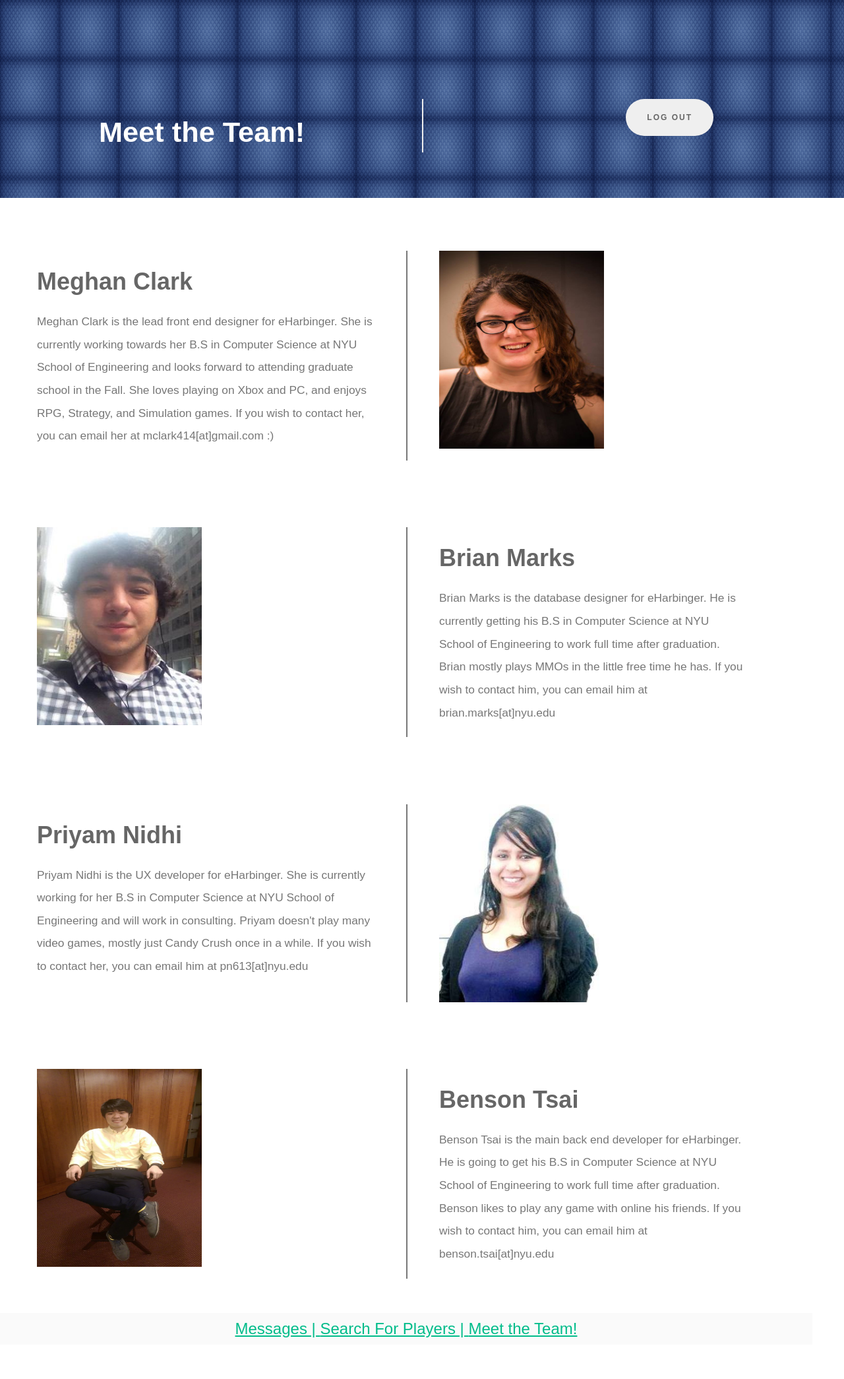
After one commit to ben7293/eHarbinger, a PHP site: page /contactUs.php in a window 1280 px wide. The commit adds this page. Shown: the whole page at 66% size. Run offline with PHP 8.4, Linux system fonts and the light colour scheme; some libraries are stand-ins or nearby versions.

Commit message:
Converted contact.html to contact.php Corrected footer links Restore logout button functionality

```diff
--- /dev/null
+++ b/contactUs.php
@@ -0,0 +1,73 @@
+<!DOCTYPE HTML>
+<html>
+	<head>
+		<meta charset="utf-8">
+        <title>eHarbinger</title>
+        <link rel="stylesheet" type="text/css" href="css/main.css">
+		<link href="font-awesome/css/font-awesome.min.css" rel="stylesheet" type="text/css">
+    <link rel="stylesheet" href="http://maxcdn.bootstrapcdn.com/bootstrap/3.3.5/css/bootstrap.min.css">
+    <link rel="stylesheet" href="main.css">
+    <script src="js/vendor/modernizr-2.8.3.min.js"></script>
+    <script src="https://ajax.googleapis.com/ajax/libs/jquery/1.11.3/jquery.min.js"></script>
+    <script src="http://maxcdn.bootstrapcdn.com/bootstrap/3.3.5/js/bootstrap.min.js"></script>
+	</head>
+	<body>
+		<header id = 'banner'>
+			<div class = 'inner split'>
+			<section>
+				<h2> Meet the Team! </h2>
+			</section>
+			<section>
+				<!-- Needs button to be able to log out -->
+				<button class = 'button-right' onclick = "logout()"> Log Out </button>
+			</section>
+			</div>
+		</header>
+		<section class = 'wrapper'>
+		<div class = 'inner split'>
+			<section>
+				<h1> Meghan Clark </h1>
+				<p> Meghan Clark is the lead front end designer for eHarbinger. She is currently working towards her B.S in Computer Science at NYU School of Engineering and looks forward to attending graduate school in the Fall. She loves playing on Xbox and PC, and enjoys RPG, Strategy, and Simulation games. If you wish to contact her, you can email her at mclark414[at]gmail.com :)</p>
+			</section>
+			<section>
+				<img src = "images/ProfilePicture.jpg" height = "300px" width = "250px">
+			</section>
+		</div>
+		<br>
+		<br>
+		<div class = 'inner split'>
+			<section>
+				<img src = "images/brian.jpg" height = "300px" width = "250px">
+			</section>
+			<section>
+				<h1> Brian Marks </h1>
+				<p> Brian Marks is the database designer for eHarbinger. He is currently getting his B.S in Computer Science at NYU School of Engineering to work full time after graduation. Brian mostly plays MMOs in the little free time he has. If you wish to contact him, you can email him at brian.marks[at]nyu.edu </p>
+			</section>
+		</div>
+		<br>
+		<br>
+		<div class = 'inner split'>
+			<section>
+				<h1> Priyam Nidhi </h1>
+				<p> Priyam Nidhi is the UX developer for eHarbinger. She is currently working for her B.S in Computer Science at NYU School of Engineering and will work in consulting. Priyam doesn't play many video games, mostly just Candy Crush once in a while. If you wish to contact her, you can email him at pn613[at]nyu.edu </p>
+			</section>
+			<section>
+				<img src = 'images/priyam.jpg' height = '300px' width = '250px'>
+			</section>
+		</div>
+		<br>
+		<br>
+		<div class = 'inner split'>
+			<section>
+				<img src = 'images/benson.jpg' height = '300px' width = '250px'>
+			</section>
+			<section>
+				<h1> Benson Tsai </h1>
+				<p> Benson Tsai is the main back end developer for eHarbinger. He is going to get his B.S in Computer Science at NYU School of Engineering to work full time after graduation. Benson likes to play any game with online his friends. If you wish to contact him, you can email him at benson.tsai[at]nyu.edu </p>
+			</section>
+		</div>
+		<footer>
+			<a href = "messages.html" > Messages | </a> <a href = "players.html" > Search For Players | </a> <a href = "contactUs.html"> Meet the Team! </a>
+		</footer>
+	</body>
+</html>
```
Also changed, not shown: players.php (+7 -2 lines), profile.php (+6 -3 lines).
